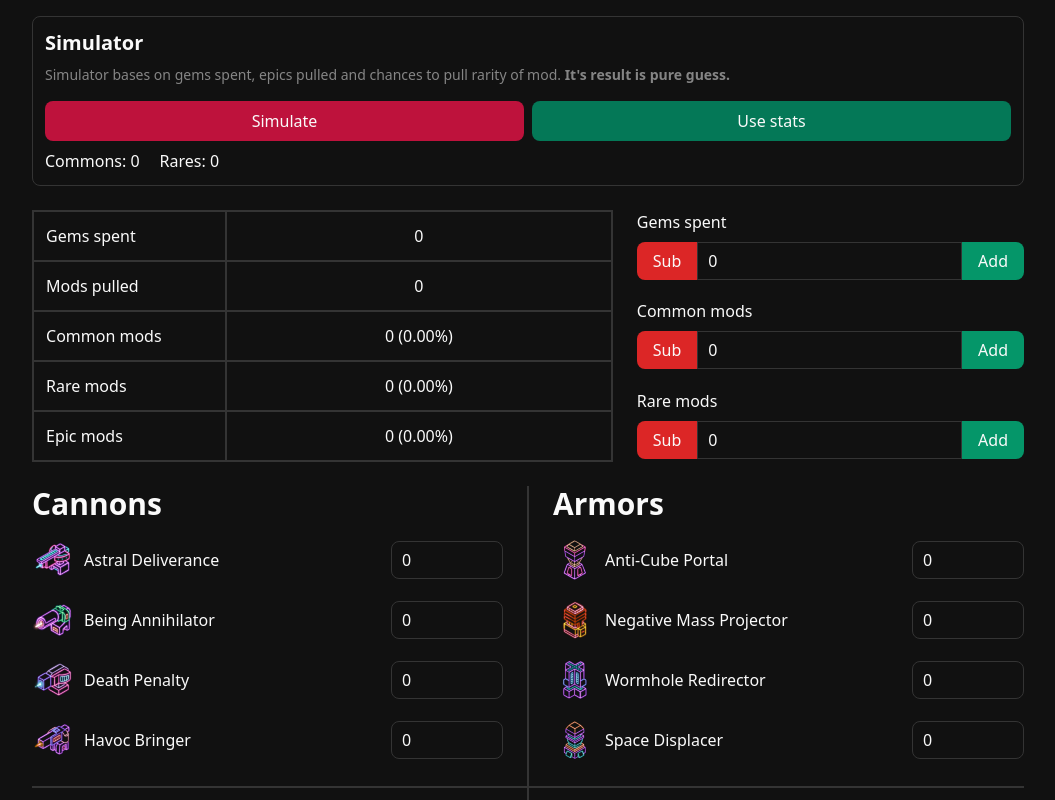
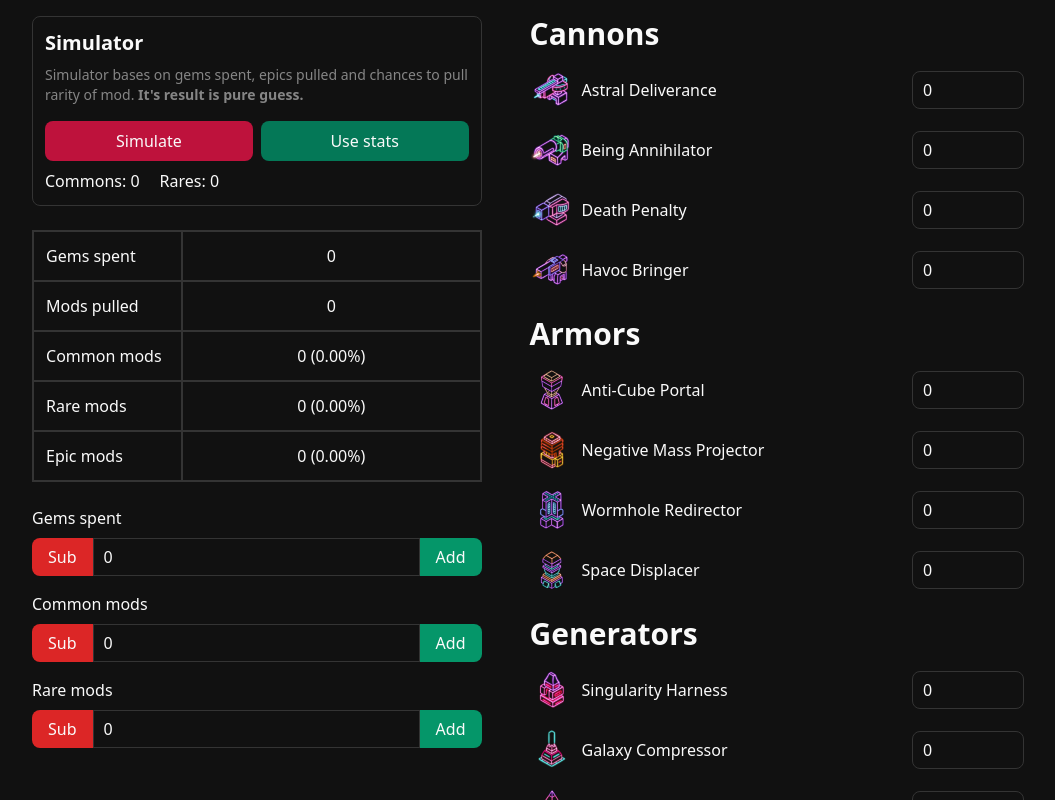
Before and after one commit to buczekmatthias/tower-module-tracker, a Vue app: page / in a window 1280 px wide. Both pictures are taken after a click on the button "Simulate". Shown: the top 800 px of the page, without its empty margins (112-1167 px from the left). Built offline with nearby package versions, Linux system fonts and the light colour scheme.

Commit message:
UI change | Listener on epic mods changed from keyup to input

```diff
--- a/src/App.vue
+++ b/src/App.vue
@@ -1,13 +1,15 @@
 <template>
+  <div class="flex flex-col lg:sticky lg:top-4">
     <Simulator
       :stats="stats"
       @statsUpdate="updateStats"
     />
-  <Statistics :stats="stats" />
-  <Modules
-    v-model:modules="modules"
+    <Statistics
+      :stats="stats"
       @statsUpdate="updateStats"
     />
+  </div>
+  <Modules v-model:modules="modules" />
 </template>
 
 <script setup>
--- a/src/assets/main.css
+++ b/src/assets/main.css
@@ -7,7 +7,7 @@ body {
 }
 
 #app {
-  @apply grid grid-cols-1 lg:grid-cols-[1.5fr_1fr] gap-x-6 min-h-screen p-container max-w-5xl mx-auto;
+  @apply grid grid-cols-1 lg:items-start lg:grid-cols-[1fr_1.1fr] gap-6 lg:gap-x-12 min-h-screen p-container max-w-lg lg:max-w-5xl mx-auto;
 }
 
 input {
--- a/src/components/Modules.vue
+++ b/src/components/Modules.vue
@@ -1,109 +1,5 @@
 <template>
-  <div class="grid grid-cols-1 md:grid-cols-2 lg:grid-cols-1 gap-4 mb-6">
-    <div class="flex flex-col gap-2">
-      <label
-        for="gems_spent"
-        class="flex flex-col gap-2"
-      >
-        Gems spent
-      </label>
-      <div class="grid grid-cols-[auto_1fr_auto]">
-        <button
-          class="px-4 rounded-l-lg bg-red-600 hover:bg-red-500"
-          @click="
-            $emit('statsUpdate', gems, 0, 0, false);
-            gems = 0;
-          "
-        >
-          Sub
-        </button>
-        <input
-          class="rounded-none"
-          id="gems_spent"
-          type="number"
-          v-model="gems"
-        />
-        <button
-          class="px-4 rounded-r-lg bg-emerald-600 hover:bg-emerald-500"
-          @click="
-            $emit('statsUpdate', gems, 0, 0);
-            gems = 0;
-          "
-        >
-          Add
-        </button>
-      </div>
-    </div>
-    <div class="flex flex-col gap-2">
-      <label
-        for="commons"
-        class="flex flex-col gap-2"
-      >
-        Common mods
-      </label>
-      <div class="grid grid-cols-[auto_1fr_auto]">
-        <button
-          class="px-4 rounded-l-lg bg-red-600 hover:bg-red-500"
-          @click="
-            $emit('statsUpdate', 0, commons, 0, false);
-            commons = 0;
-          "
-        >
-          Sub
-        </button>
-        <input
-          class="rounded-none"
-          id="commons"
-          type="number"
-          v-model="commons"
-        />
-        <button
-          class="px-4 rounded-r-lg bg-emerald-600 hover:bg-emerald-500"
-          @click="
-            $emit('statsUpdate', 0, commons, 0);
-            commons = 0;
-          "
-        >
-          Add
-        </button>
-      </div>
-    </div>
-    <div class="flex flex-col gap-2">
-      <label
-        for="rares"
-        class="flex flex-col gap-2"
-      >
-        Rare mods
-      </label>
-      <div class="grid grid-cols-[auto_1fr_auto]">
-        <button
-          class="px-4 rounded-l-lg bg-red-600 hover:bg-red-500"
-          @click="
-            $emit('statsUpdate', 0, 0, rares, false);
-            rares = 0;
-          "
-        >
-          Sub
-        </button>
-        <input
-          class="rounded-none"
-          id="rares"
-          type="number"
-          v-model="rares"
-        />
-        <button
-          class="px-4 rounded-r-lg bg-emerald-600 hover:bg-emerald-500"
-          @click="
-            $emit('statsUpdate', 0, 0, rares);
-            rares = 0;
-          "
-        >
-          Add
-        </button>
-      </div>
-    </div>
-  </div>
-  <div class="grid grid-cols-1 md:grid-cols-2 max-md:gap-6 col-span-full">
+  <div class="flex flex-col gap-6">
     <div
       class="flex flex-col gap-4 mods"
       v-for="(group_mods, group) in mods"
@@ -125,7 +21,7 @@
           class="w-28"
           type="number"
           v-model="modules[mod.name]"
-          @keyup="validate(mod.name)"
+          @input="validate(mod.name)"
           :min="0"
         />
       </div>
@@ -135,35 +31,10 @@
 
 <script setup>
 import { modules as mods } from "@/data/modules";
-import { ref } from "vue";
 
 const modules = defineModel("modules");
-const gems = ref(0);
-const commons = ref(0);
-const rares = ref(0);
 
 const getIcon = (m) => new URL(`../assets/icons/${m}`, import.meta.url).href;
 
 const validate = (name) => (modules.value[name] = modules.value[name] === "" || modules.value[name] < 0 ? 0 : modules.value[name]);
-
-const emit = defineEmits(["statsUpdate"]);
 </script>
-
-<style scoped lang="postcss">
-@media (min-width: 768px) {
-  .mods:nth-of-type(odd) {
-    @apply pr-6 border-r border-solid border-r-container;
-  }
-  .mods:nth-of-type(even) {
-    @apply pl-6 border-l border-solid border-l-container;
-  }
-  .mods:nth-of-type(1),
-  .mods:nth-of-type(2) {
-    @apply pb-6 border-b border-solid border-b-container;
-  }
-  .mods:nth-of-type(3),
-  .mods:nth-of-type(4) {
-    @apply pt-6 border-t border-solid border-t-container;
-  }
-}
-</style>
--- a/src/components/Simulator.vue
+++ b/src/components/Simulator.vue
@@ -1,5 +1,5 @@
 <template>
-  <div class="col-span-full mb-6 border border-solid border-container rounded-lg p-3 flex flex-col gap-2">
+  <div class="mb-6 border border-solid border-container rounded-lg p-3 flex flex-col gap-2">
     <p class="font-semibold text-xl">Simulator</p>
     <p class="text-font/50 text-sm">Simulator bases on gems spent, epics pulled and chances to pull rarity of mod. <span class="font-bold">It's result is pure guess.</span></p>
     <div class="grid grid-cols-2 gap-2 mt-2">
--- a/src/components/Statistics.vue
+++ b/src/components/Statistics.vue
@@ -18,16 +18,126 @@
       </tr>
     </tbody>
   </table>
+  <div class="flex flex-col gap-4">
+    <div class="flex flex-col gap-2">
+      <label
+        for="gems_spent"
+        class="flex flex-col gap-2"
+      >
+        Gems spent
+      </label>
+      <div class="grid grid-cols-[auto_1fr_auto]">
+        <button
+          class="px-4 rounded-l-lg bg-red-600 hover:bg-red-500"
+          @click="
+            $emit('statsUpdate', gems, 0, 0, false);
+            gems = 0;
+          "
+        >
+          Sub
+        </button>
+        <input
+          class="rounded-none"
+          id="gems_spent"
+          type="number"
+          v-model="gems"
+        />
+        <button
+          class="px-4 rounded-r-lg bg-emerald-600 hover:bg-emerald-500"
+          @click="
+            $emit('statsUpdate', gems, 0, 0);
+            gems = 0;
+          "
+        >
+          Add
+        </button>
+      </div>
+    </div>
+    <div class="flex flex-col gap-2">
+      <label
+        for="commons"
+        class="flex flex-col gap-2"
+      >
+        Common mods
+      </label>
+      <div class="grid grid-cols-[auto_1fr_auto]">
+        <button
+          class="px-4 rounded-l-lg bg-red-600 hover:bg-red-500"
+          @click="
+            $emit('statsUpdate', 0, commons, 0, false);
+            commons = 0;
+          "
+        >
+          Sub
+        </button>
+        <input
+          class="rounded-none"
+          id="commons"
+          type="number"
+          v-model="commons"
+        />
+        <button
+          class="px-4 rounded-r-lg bg-emerald-600 hover:bg-emerald-500"
+          @click="
+            $emit('statsUpdate', 0, commons, 0);
+            commons = 0;
+          "
+        >
+          Add
+        </button>
+      </div>
+    </div>
+    <div class="flex flex-col gap-2">
+      <label
+        for="rares"
+        class="flex flex-col gap-2"
+      >
+        Rare mods
+      </label>
+      <div class="grid grid-cols-[auto_1fr_auto]">
+        <button
+          class="px-4 rounded-l-lg bg-red-600 hover:bg-red-500"
+          @click="
+            $emit('statsUpdate', 0, 0, rares, false);
+            rares = 0;
+          "
+        >
+          Sub
+        </button>
+        <input
+          class="rounded-none"
+          id="rares"
+          type="number"
+          v-model="rares"
+        />
+        <button
+          class="px-4 rounded-r-lg bg-emerald-600 hover:bg-emerald-500"
+          @click="
+            $emit('statsUpdate', 0, 0, rares);
+            rares = 0;
+          "
+        >
+          Add
+        </button>
+      </div>
+    </div>
+  </div>
 </template>
 
 <script setup>
-import { computed } from "vue";
+import { computed, ref } from "vue";
 
 const props = defineProps({
   stats: Object,
 });
 
+const gems = ref(0);
+const commons = ref(0);
+const rares = ref(0);
+
 const sum = computed(() => Object.values(props.stats.mods).reduce((a, b) => a + b, 0));
+
+const emit = defineEmits(["statsUpdate"]);
 </script>
 
 <style lang="postcss" scoped>
```
Lines whose indentation alone changed are shown as unchanged.
